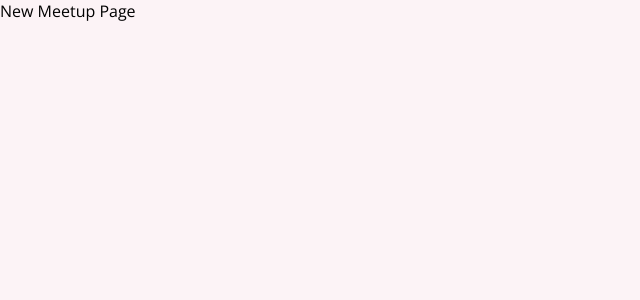
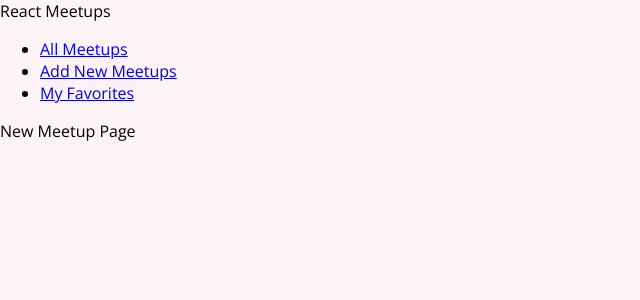
Before and after one commit to mbali-18/react-course, a React (Create React App) app: page /new-meetup in a window 1280 px wide. Shown: the top 300 px of the page, without its empty margins (0-640 px from the left). Built offline with nearby package versions, Linux system fonts and the light colour scheme.

Commit message:
Adding Links & Navigation

```diff
--- a/src/App.js
+++ b/src/App.js
@@ -1,15 +1,19 @@
-import { Routes, Route } from "react-router-dom"; // Use "react-router-dom" instead of "react-router"
+import { Routes, Route } from "react-router-dom";
 import AllMeetups from "./pages/AllMeetups";
 import NewMeetupPage from "./pages/NewMeetup";
 import FavoritesPage from "./pages/Favorites";
+import MainNavigation from "./Components/layout/MainNavigation";
 
 function App() {
   return (
-    <Routes>
-      <Route path="/" element={<AllMeetups />} />
-      <Route path="/new-meetup" element={<NewMeetupPage />} />
-      <Route path="/favorites" element={<FavoritesPage />} />
-    </Routes>
+    <>
+      <MainNavigation />
+      <Routes>
+        <Route path="/" element={<AllMeetups />} />
+        <Route path="/new-meetup" element={<NewMeetupPage />} />
+        <Route path="/favorites" element={<FavoritesPage />} />
+      </Routes>
+    </>
   );
 }
 
--- a/src/Components/layout/MainNavigation.js
+++ b/src/Components/layout/MainNavigation.js
@@ -1,4 +1,5 @@
-import { Link } from "react-router";
+import { Link } from "react-router-dom";
+
 function MainNavigation() {
   return (
     <header>
```
